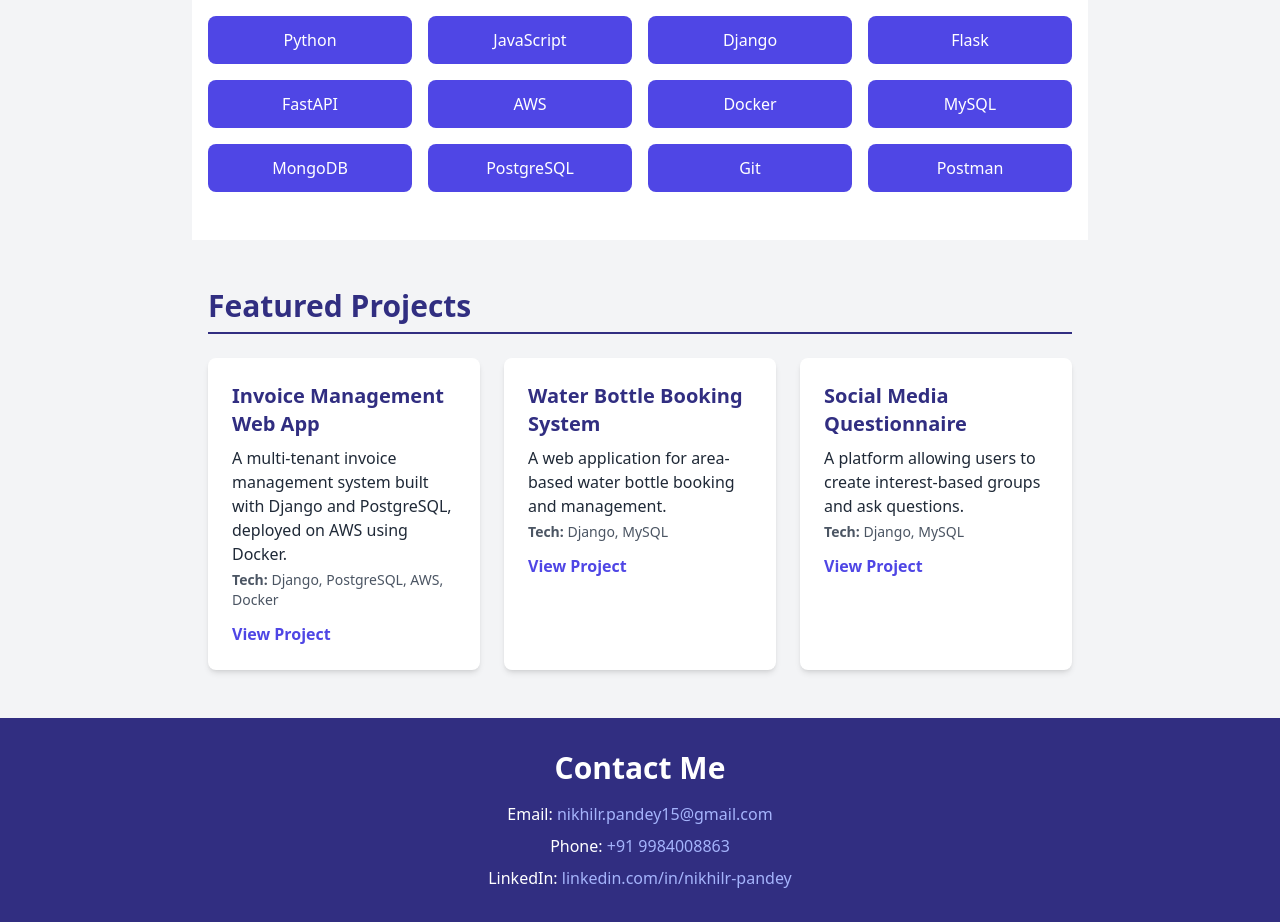
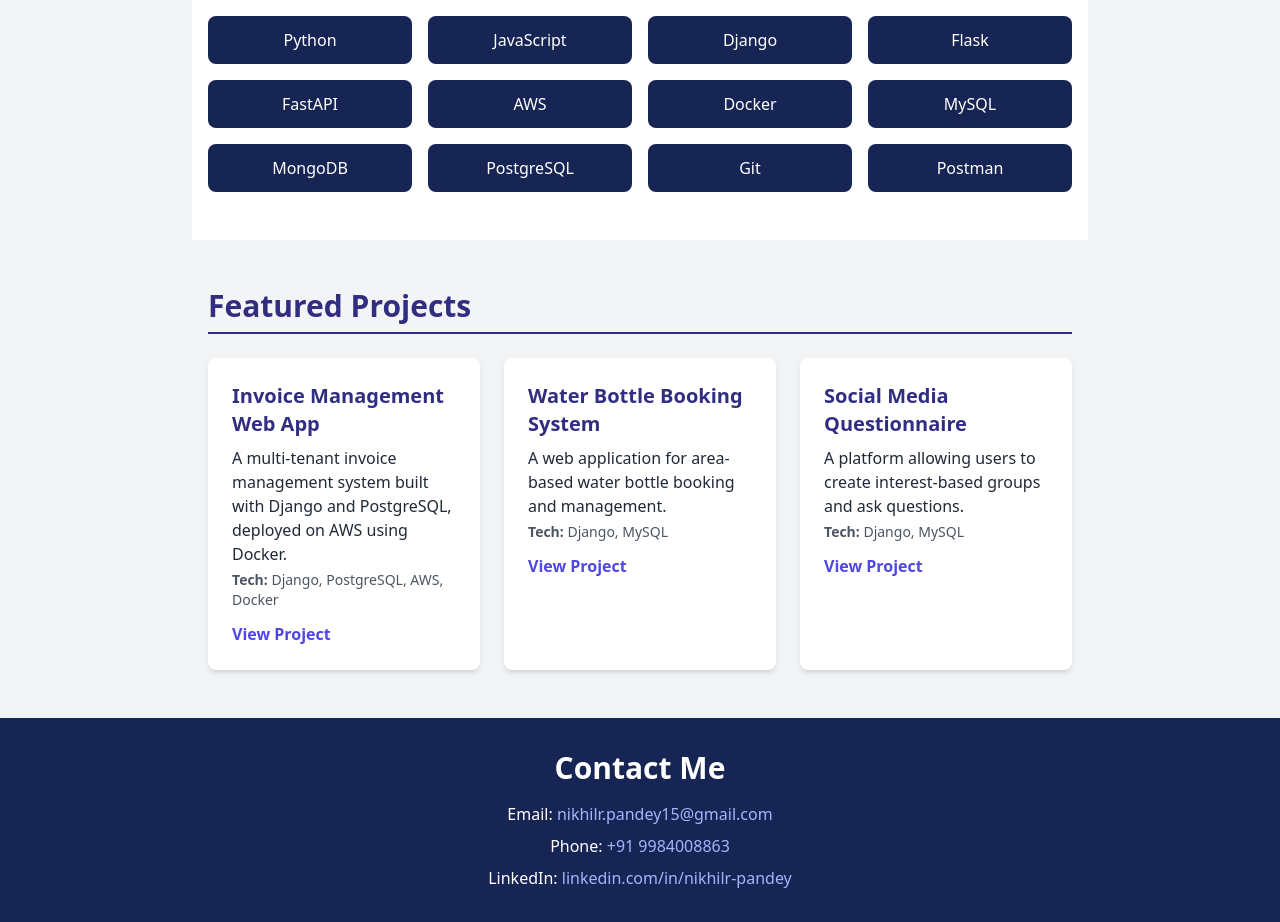
Before and after one commit to NikhilRPandey1/Nikhil-Pandey-Portfolio.io, a plain HTML site: page index.html in a window 1280 px wide. Shown: the part 640-1562 px from the top of the page. Drawn offline with nearby package versions, Linux system fonts and the light colour scheme.

Commit message:
Update index.html

```diff
--- a/index.html
+++ b/index.html
@@ -9,7 +9,7 @@
 </head>
 <body class="bg-gray-100 text-gray-800 font-sans">
     <!-- Header -->
-    <header class="bg-indigo-900 text-white text-center py-12">
+    <header class="bg-blue-950 text-white text-center py-12">
         <h1 class="text-4xl md:text-5xl font-bold">Nikhil Pandey</h1>
         <p class="mt-2 text-lg md:text-xl">Freelance Software Engineer</p>
         <p class="mt-2 text-sm">+91 9984008863 | <a href="mailto:nikhilr.pandey1@gmail.com" class="text-indigo-300 hover:underline">nikhilr.pandey15@gmail.com</a></p>
@@ -26,18 +26,18 @@
     <section class="max-w-4xl mx-auto py-12 px-4 bg-white">
         <h2 class="text-3xl font-semibold text-indigo-900 border-b-2 border-indigo-900 pb-2 mb-6">Skills</h2>
         <div class="grid grid-cols-2 sm:grid-cols-3 md:grid-cols-4 gap-4">
-            <div class="bg-indigo-600 text-white text-center py-3 rounded-lg font-medium">Python</div>
-            <div class="bg-indigo-600 text-white text-center py-3 rounded-lg font-medium">JavaScript</div>
-            <div class="bg-indigo-600 text-white text-center py-3 rounded-lg font-medium">Django</div>
-            <div class="bg-indigo-600 text-white text-center py-3 rounded-lg font-medium">Flask</div>
-            <div class="bg-indigo-600 text-white text-center py-3 rounded-lg font-medium">FastAPI</div>
-            <div class="bg-indigo-600 text-white text-center py-3 rounded-lg font-medium">AWS</div>
-            <div class="bg-indigo-600 text-white text-center py-3 rounded-lg font-medium">Docker</div>
-            <div class="bg-indigo-600 text-white text-center py-3 rounded-lg font-medium">MySQL</div>
-            <div class="bg-indigo-600 text-white text-center py-3 rounded-lg font-medium">MongoDB</div>
-            <div class="bg-indigo-600 text-white text-center py-3 rounded-lg font-medium">PostgreSQL</div>
-            <div class="bg-indigo-600 text-white text-center py-3 rounded-lg font-medium">Git</div>
-            <div class="bg-indigo-600 text-white text-center py-3 rounded-lg font-medium">Postman</div>
+            <div class="bg-blue-950 text-white text-center py-3 rounded-lg font-medium">Python</div>
+            <div class="bg-blue-950 text-white text-center py-3 rounded-lg font-medium">JavaScript</div>
+            <div class="bg-blue-950 text-white text-center py-3 rounded-lg font-medium">Django</div>
+            <div class="bg-blue-950 text-white text-center py-3 rounded-lg font-medium">Flask</div>
+            <div class="bg-blue-950 text-white text-center py-3 rounded-lg font-medium">FastAPI</div>
+            <div class="bg-blue-950 text-white text-center py-3 rounded-lg font-medium">AWS</div>
+            <div class="bg-blue-950 text-white text-center py-3 rounded-lg font-medium">Docker</div>
+            <div class="bg-blue-950 text-white text-center py-3 rounded-lg font-medium">MySQL</div>
+            <div class="bg-blue-950 text-white text-center py-3 rounded-lg font-medium">MongoDB</div>
+            <div class="bg-blue-950 text-white text-center py-3 rounded-lg font-medium">PostgreSQL</div>
+            <div class="bg-blue-950 text-white text-center py-3 rounded-lg font-medium">Git</div>
+            <div class="bg-blue-950 text-white text-center py-3 rounded-lg font-medium">Postman</div>
         </div>
     </section>
 
@@ -67,7 +67,7 @@
     </section>
 
     <!-- Contact -->
-    <footer class="bg-indigo-900 text-white text-center py-8">
+    <footer class="bg-blue-950 text-white text-center py-8">
         <h2 class="text-3xl font-semibold">Contact Me</h2>
         <p class="mt-4">Email: <a href="mailto:nikhilr.pandey1@gmail.com" class="text-indigo-300 hover:underline">nikhilr.pandey15@gmail.com</a></p>
         <p class="mt-2">Phone: <a href="tel:+919984008863" class="text-indigo-300 hover:underline">+91 9984008863</a></p>
```
